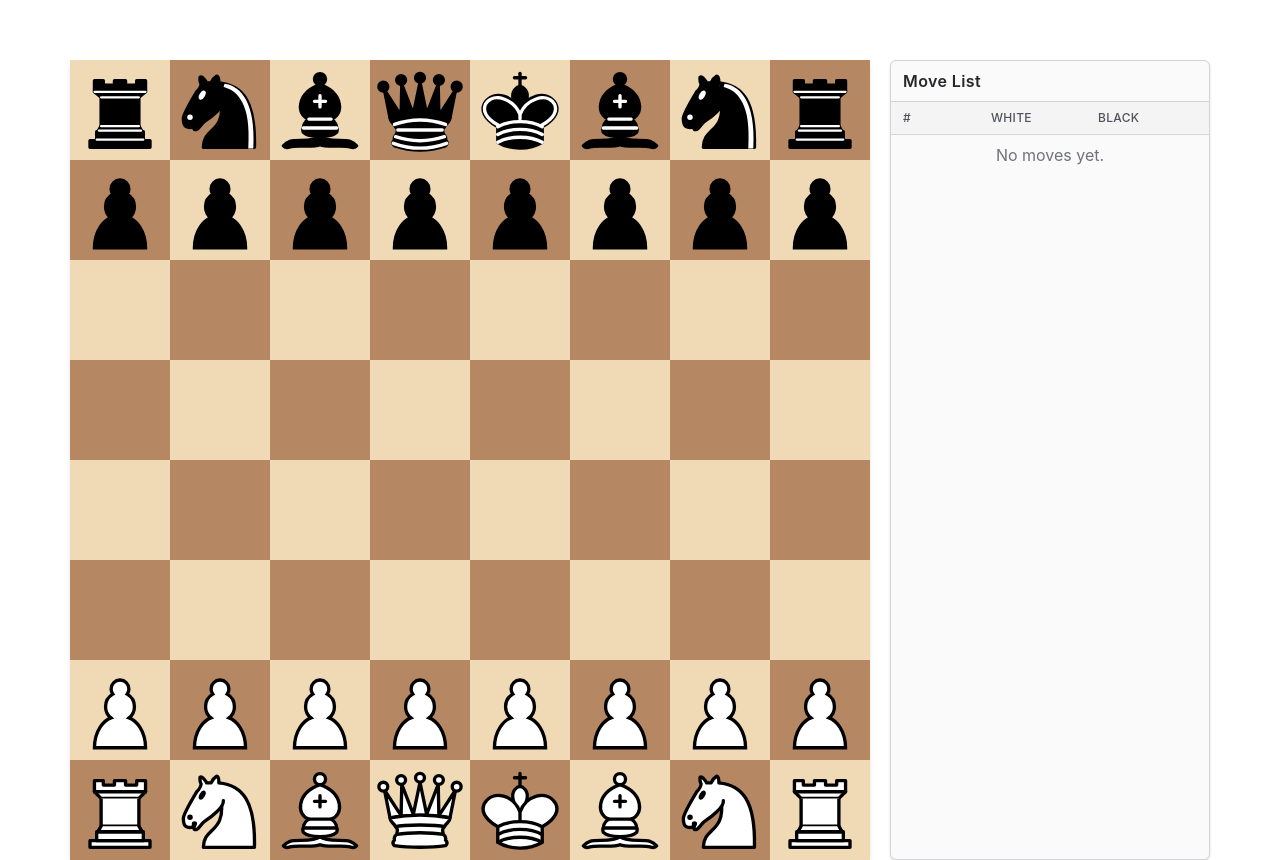
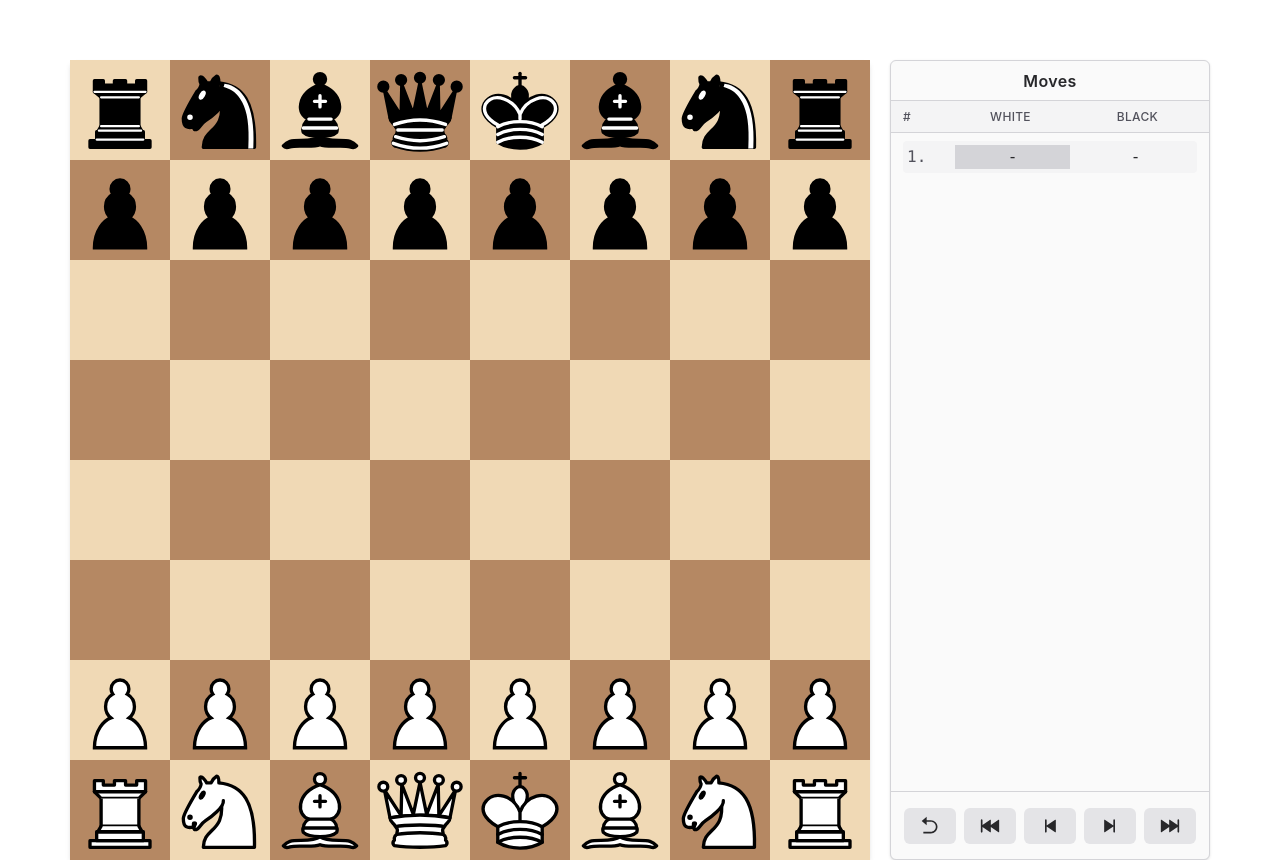
Before and after one commit to ganpm/chessboarding, a React (Vite) app: page / in a window 1280 px wide. Built offline with nearby package versions, Linux system fonts and the light colour scheme.

Commit message:
feat: implement move history navigation and reset position

```diff
--- a/package.json
+++ b/package.json
@@ -14,6 +14,7 @@
     "@tailwindcss/vite": "^4.3.0",
     "react": "^19.2.6",
     "react-dom": "^19.2.6",
+    "react-icons": "^5.6.0",
     "tailwindcss": "^4.3.0"
   },
   "devDependencies": {
--- a/src/App.tsx
+++ b/src/App.tsx
@@ -26,6 +26,10 @@ function App() {
   const [dragOverSquare, setDragOverSquare] = useState<Square | null>(null);
   const [pendingPromotion, setPendingPromotion] = useState<PendingPromotion | null>(null);
   const [lastGrabEndedAt, setLastGrabEndedAt] = useState<number>(0);
+  const [halfMoveIndex, setHalfMoveIndex] = useState<number>(0);
+
+  const isViewOnly = halfMoveIndex !== game.moveHistory.length;
+  const viewedPosition = game.boardAt(halfMoveIndex);
 
   useEffect(() => {
     if (!pendingPromotion) {
@@ -58,6 +62,7 @@ function App() {
 
   const applyMove = (originSquare: Square, targetSquare: Square, promotion: PieceType | null = null) => {
     setGame((prev) => prev.makeMove(prev.createMove(originSquare, targetSquare, promotion)));
+    setHalfMoveIndex((prev) => prev + 1);
     setSelectedSquare(null);
     setHoveredSquare(null);
   };
@@ -78,6 +83,10 @@ function App() {
   };
 
   const handleTileClick = (square: Square) => {
+    if (isViewOnly) {
+      return;
+    }
+
     if (Date.now() - lastGrabEndedAt < 140) {
       return;
     }
@@ -138,6 +147,10 @@ function App() {
   };
 
   const handleTileHover = (square: Square | null) => {
+    if (isViewOnly) {
+      return;
+    }
+
     if (pendingPromotion) {
       return;
     }
@@ -175,6 +188,10 @@ function App() {
   };
 
   const handleTileMouseDown = (square: Square, event: React.MouseEvent<HTMLDivElement>) => {
+    if (isViewOnly) {
+      return;
+    }
+
     if (event.button !== 0) {
       return;
     }
@@ -294,16 +311,53 @@ function App() {
   const previewPiece = previewSquare
     ? game.board.pieceAt(previewSquare)
     : null;
-  const lastMove = game.moveHistory.at(-1) ?? null;
+  const lastMove = viewedPosition.moveHistory.at(-1) ?? null;
   const lastMoveSquares = lastMove
     ? [lastMove.originSquare, lastMove.targetSquare] as [Square, Square]
     : null;
 
+  const resetGame = () => {
+    setGame(Position.init());
+    setHalfMoveIndex(0);
+    setSelectedSquare(null);
+    setHoveredSquare(null);
+    setGrabbedFromSquare(null);
+    setGrabbedPiece(null);
+    setGrabbedPointer(null);
+    setDragOverSquare(null);
+    setPendingPromotion(null);
+  };
+
+  const goToStart = () => {
+    setHalfMoveIndex(0);
+    setSelectedSquare(null);
+    setHoveredSquare(null);
+  };
+
+  const goBackOneMove = () => {
+    setHalfMoveIndex((prev) => Math.max(prev - 1, 0));
+    setSelectedSquare(null);
+    setHoveredSquare(null);
+  };
+
+  const goForwardOneMove = () => {
+    setHalfMoveIndex((prev) => Math.min(prev + 1, game.moveHistory.length));
+    setSelectedSquare(null);
+    setHoveredSquare(null);
+  };
+
+  const goToEnd = () => {
+    setHalfMoveIndex(game.moveHistory.length);
+    setSelectedSquare(null);
+    setHoveredSquare(null);
+  };
+
   return (
     <div className="flex h-128 justify-center items-start gap-5 my-15">
       <Chessboard
-        board={game.board}
-        currentPlayer={game.currentPlayerToMove()}
+        board={viewedPosition.board}
+        viewOnly={isViewOnly}
+        currentPlayer={viewedPosition.currentPlayerToMove()}
         onTileClick={handleTileClick}
         onTileHover={handleTileHover}
         onTileMouseDown={handleTileMouseDown}
@@ -320,7 +374,15 @@ function App() {
         onPromotionSelect={handlePromotionSelect}
         onPromotionCancel={() => setPendingPromotion(null)}
       />
-      <Movelist moves={game.moveHistory} />
+      <Movelist
+        moves={game.moveHistory}
+        currentMoveIndex={halfMoveIndex}
+        resetGame={resetGame}
+        goToStart={goToStart}
+        goBackOneMove={goBackOneMove}
+        goForwardOneMove={goForwardOneMove}
+        goToEnd={goToEnd}
+      />
     </div>
   )
 }
--- /dev/null
+++ b/src/components/button.tsx
@@ -0,0 +1,18 @@
+interface ButtonProps extends React.ButtonHTMLAttributes<HTMLButtonElement> {
+  variant?: "primary" | "secondary";
+}
+
+export const Button = ({ variant = "primary", className, ...props }: ButtonProps) => {
+  const baseStyles = "inline-flex items-center justify-center cursor-pointer rounded-md px-4 py-2 font-medium transition-colors duration-150 focus:outline-none disabled:cursor-not-allowed disabled:opacity-50";
+  const variantStyles = {
+    primary: "bg-neutral-600 text-white hover:bg-neutral-700 focus:ring-2 focus:ring-neutral-500 focus:ring-offset-2",
+    secondary: "bg-zinc-200 text-zinc-800 hover:bg-zinc-300 focus:ring-2 focus:ring-zinc-400 focus:ring-offset-2",
+  };
+
+  return (
+    <button
+      className={`${baseStyles} ${variantStyles[variant]} ${className ?? ""}`}
+      {...props}
+    />
+  );
+}
--- a/src/components/chessboard.tsx
+++ b/src/components/chessboard.tsx
@@ -13,6 +13,7 @@ import { assets } from "@/game/assets";
 interface ChessboardProps extends React.HTMLAttributes<HTMLDivElement> {
   board: Board;
   currentPlayer: Player;
+  viewOnly: boolean;
   onTileClick: (square: Square) => void;
   onTileHover: (square: Square | null) => void;
   onTileMouseDown: (square: Square, event: React.MouseEvent<HTMLDivElement>) => void;
@@ -39,6 +40,7 @@ const indexColor = (index: number): SquareColor => {
 export const Chessboard = ({
   board,
   currentPlayer,
+  viewOnly,
   onTileClick,
   onTileHover,
   onTileMouseDown,
@@ -61,7 +63,7 @@ export const Chessboard = ({
       <div className="grid grid-flow-row grid-cols-8 grid-rows-8 gap-0 shadow-md">
         {Square.whitePerspective.map((square, index) => {
           const piece = board.pieceAt(square);
-          const canGrabPiece = !!piece && piece.owner.is(currentPlayer);
+          const canGrabPiece = !viewOnly && !!piece && piece.owner.is(currentPlayer);
           const isSelected = selectedSquare === square;
           const isLegalMove = legalMoves.includes(square);
           const isCaptureTarget = isLegalMove && !!piece;
@@ -76,7 +78,7 @@ export const Chessboard = ({
               data-square={square.toString()}
               color={indexColor(index)}
               piece={piece}
-              isGrabbing={!!grabbedPiece}
+              isGrabbing={!viewOnly && !!grabbedPiece}
               canGrabPiece={canGrabPiece}
               hidePiece={draggedFromSquare === square}
               selected={isSelected}
--- a/src/components/movelist.tsx
+++ b/src/components/movelist.tsx
@@ -1,62 +1,121 @@
 import {
   Move,
 } from "@/game/move";
+import {
+  RiArrowGoBackFill as ResetIcon,
+  RiRewindStartFill as BackToStartIcon,
+  RiSkipBackFill as BackOneMoveIcon,
+  RiSkipForwardFill as ForwardOneMoveIcon,
+  RiForwardEndFill as ForwardToEndIcon,
+} from "react-icons/ri";
+import { Button } from "@/components/button";
 
 interface MovelistProps extends React.HTMLAttributes<HTMLDivElement> {
   moves: Move[];
+  currentMoveIndex: number;
+  resetGame: () => void;
+  goToStart: () => void;
+  goBackOneMove: () => void;
+  goForwardOneMove: () => void;
+  goToEnd: () => void;
 }
 
-const splitMovesIntoRounds = (moves: Move[]): Array<{ white: Move; black: Move | null }> => {
-  const rounds: Array<{ white: Move; black: Move | null }> = [];
+interface FullMove {
+  turn: number;
+  white: Move | null;
+  black: Move | null;
+  whiteHalfMoveIndex: number;
+  blackHalfMoveIndex: number;
+}
 
-  for (let i = 0; i < moves.length; i += 2) {
-    rounds.push({
-      white: moves[i],
+const convertHalfMovesToFullMoves = (moves: Move[]): FullMove[] => {
+  const fullMoves: FullMove[] = [];
+
+  for (let i = 0; i < moves.length + 1; i += 2) {
+    fullMoves.push({
+      turn: Math.floor(i / 2) + 1,
+      white: moves[i] ?? null,
       black: moves[i + 1] ?? null,
+      whiteHalfMoveIndex: i,
+      blackHalfMoveIndex: i + 1,
     });
   }
 
-  return rounds;
+  return fullMoves;
 };
 
-export const Movelist = ({ moves, className, ...props }: MovelistProps) => {
-  const rounds = splitMovesIntoRounds(moves);
+export const Movelist = ({
+  moves,
+  resetGame,
+  goToStart,
+  goBackOneMove,
+  goForwardOneMove,
+  goToEnd,
+  currentMoveIndex,
+  className,
+  ...props
+}: MovelistProps) => {
+
+  const fullMoves = convertHalfMovesToFullMoves(moves);
+  const buttonSize = 20;
 
   return (
     <section
-      className={`flex h-200 w-full max-w-xs flex-col rounded-md border border-zinc-300 bg-zinc-50 shadow-sm ${className ?? ""}`}
+      className={`flex h-200 w-xs flex-col rounded-md border border-zinc-300 bg-zinc-50 shadow-sm ${className ?? ""}`}
       {...props}
     >
-      <header className="border-b border-zinc-300 px-3 py-2">
-        <h2 className="font-semibold tracking-wide text-zinc-800">Move List</h2>
+      <header className="h-10 flex items-center justify-center border-b border-zinc-300 px-3 py-2">
+        <h2 className="font-semibold tracking-wide text-zinc-800">
+          Moves
+        </h2>
       </header>
 
-      <div className="grid grid-cols-[80px_1fr_1fr] items-center gap-x-2 border-b border-zinc-300 bg-zinc-100 px-3 py-2 text-xs font-medium uppercase tracking-wide text-zinc-600">
-        <span>#</span>
-        <span>White</span>
-        <span>Black</span>
+      <div className="h-8 grid grid-cols-[40px_1fr_1fr] gap-x-2 border-b border-zinc-300 bg-zinc-100 px-3 py-2 text-xs font-medium uppercase tracking-wide text-zinc-600">
+        <span className="flex items-center justify-start">#</span>
+        <span className="flex items-center justify-center">White</span>
+        <span className="flex items-center justify-center">Black</span>
       </div>
 
-      <div className="min-h-0 flex-1 overflow-y-auto px-3 py-2">
-        {rounds.length === 0 ? (
+      <div className="h-168 flex-1 overflow-y-auto snap-y snap-mandatory px-3 py-2">
+        {fullMoves.length === 0 ? (
           <p className="text-center text-zinc-500">No moves yet.</p>
         ) : (
-          <ol className="space-y-1">
-            {rounds.map((round, index) => (
+          <ol>
+            {fullMoves.map(fullMove => (
               <li
-                key={`round-${index + 1}`}
-                className="grid grid-cols-[80px_1fr_1fr] items-center gap-x-2 rounded px-1 py-1 text-zinc-800 odd:bg-zinc-100"
+                key={`round-${fullMove.turn}`}
+                className="snap-start h-8 grid grid-cols-[40px_1fr_1fr] gap-x-2 rounded px-1 py-1 text-zinc-800 odd:bg-zinc-100"
               >
-                <span className="font-mono text-zinc-600">{index + 1}.</span>
-                <span className="font-mono">{round.white.format()}</span>
-                <span className="font-mono text-zinc-700">
-                  {round.black ? round.black.format() : "-"}
+                <span className="font-mono text-zinc-600">{fullMove.turn}.</span>
+                <span className={`flex items-center justify-center font-mono ${currentMoveIndex === fullMove.whiteHalfMoveIndex ? "bg-zinc-300" : ""}`}>
+                  {fullMove.white ? fullMove.white.format() : "-"}
+                </span>
+                <span className={`flex items-center justify-center font-mono ${currentMoveIndex === fullMove.blackHalfMoveIndex ? "bg-zinc-300" : ""}`}>
+                  {fullMove.black ? fullMove.black.format() : "-"}
                 </span>
               </li>
             ))}
           </ol>
         )}
       </div>
+
+      <div className="h-17 border-t border-zinc-300 px-3 py-1 flex items-center justify-center gap-x-2">
+        <Button variant="secondary" title="Reset game" onClick={resetGame}>
+          <ResetIcon size={buttonSize} />
+        </Button>
+        <Button variant="secondary" title="Go to start" onClick={goToStart}>
+          <BackToStartIcon size={buttonSize} />
+        </Button>
+        <Button variant="secondary" title="Go back one move" onClick={goBackOneMove}>
+          <BackOneMoveIcon size={buttonSize} />
+        </Button>
+        <Button variant="secondary" title="Go forward one move" onClick={goForwardOneMove}>
+          <ForwardOneMoveIcon size={buttonSize} />
+        </Button>
+        <Button variant="secondary" title="Go to end" onClick={goToEnd}>
+          <ForwardToEndIcon size={buttonSize} />
+        </Button>
+      </div>
     </section>
   );
 };
--- a/src/game/position.ts
+++ b/src/game/position.ts
@@ -349,4 +349,20 @@ export class Position {
     }
     return true;
   }
+
+  public boardAt(halfMoveIndex: number): Position {
+    const index = Math.max(0, Math.min(halfMoveIndex, this.moveHistory.length));
+
+    if (index === this.moveHistory.length) {
+      return this;
+    }
+
+    // Reconstruct the position by applying exactly `index` moves from the start position.
+    let position = new Position(Board.init());
+    for (let i = 0; i < index; i++) {
+      position = position.makeMove(this.moveHistory[i]);
+    }
+    return position;
+  }
+
 }
```
Also changed, not shown: 1 other file (tests, documents, lock files or other folders).
